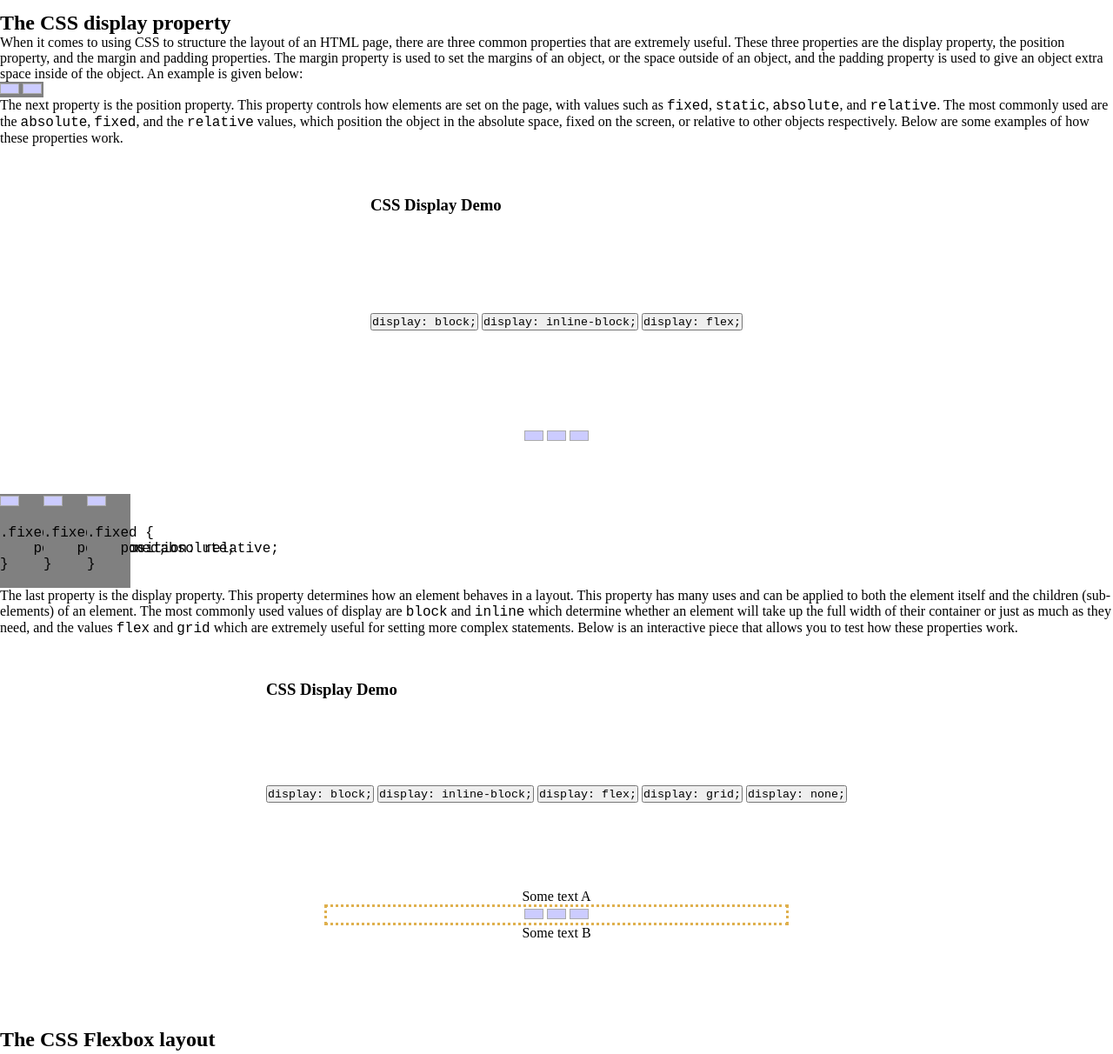
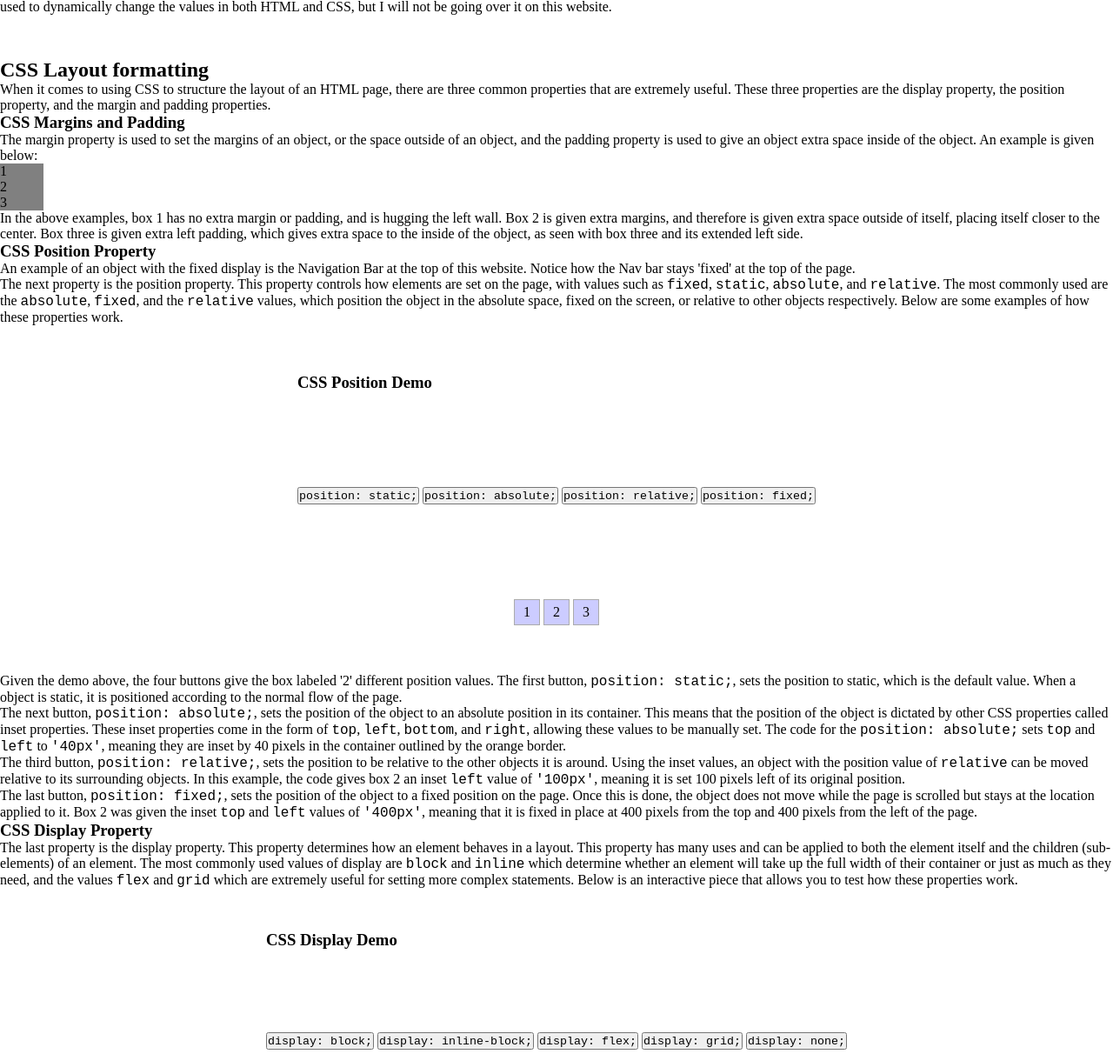
Before and after one commit to eblankenship27/multimodal-project, a plain HTML site: page index.html in a window 1280 px wide. Shown: the part 435-1647 px from the top of the page at 87% size. Drawn offline with Linux system fonts and the light colour scheme.

Commit message:
Added interactive sections

```diff
--- a/index.html
+++ b/index.html
@@ -9,23 +9,26 @@
 <body>
     <header>
         <h1>
-            Using CSS's display property and flexbox to structure a website
+            Using CSS to create a website Layout
         </h1>
         <nav>
             <a href='#Home' >Home</a>
             <a href='#Basics'>Basics</a>
-            <a href='#Display'>Display</a>
-            <a href='#Flex'>Flex</a>
+            <a href='#CSS'>CSS Layout</a>
         </nav>
     </header>
     <section id="Home">
         <article>
-            <p>By: Evan Blankenship</p>
-            <span>Being able to say that you created a website is something that is really cool and interesting.
+            <span class="name">By: Evan Blankenship</span>
+            <br>
+            <br>
+            <p>
+                Being able to say that you created a website is something that is really cool and interesting.
                 Being able to create my own website was something that drew me in and captivated me, which led to me teaching myself web development.
                 However, when I was starring on this journey, I had no clue of where to start and what anything meant.
                 This webpage is not meant to be a guide on how to do everything in web development, or even where to start but it does have some courses and roadmaps attached at the bottom.
-                This webpage is here to show how the CSS display properties work, as it was something that I have continuously had trouble with as I learned on my own.</span>
+                This webpage is here to show how the CSS display properties work, as it was something that I have continuously had trouble with as I learned on my own.
+            </p>
         </article>
     </section>
     <section id="Basics">
@@ -37,11 +40,13 @@
                 Web development uses the combination of HTML, CSS, and JavaScript to create websites, style the websites, and give the websites functionality.
                 The process uses HTML to create the framework of the website, CSS to style and shape the website, and it uses JavaScript to dynamically update and change the website.
             </p>
+            <br>
             <p>
                 HTML stands for HyperText Markup Language, and is used as the structure, or the foundations of the website, placing all the items and building blocks on the page.
                 It uses different tags such as <code>&lt;h1&gt;</code>, <code>&lt;p&gt;</code>, <code>&lt;img&gt;</code>, and <code>&lt;div&gt;</code> to display headers, paragraphs, images, and containers.
                 HTML uses these elements to create the skeleton of the website, but it does not dictate the layout or how the content is displayed at all.
             </p>
+            <br>
             <p>
                 CSS stands for Cascading Style Sheets, and is used to control the design and the layout of the website.
                 CSS can be used to change properties on direct elements of HTML or it can use the ids and the classes from HTML.
@@ -52,66 +57,93 @@
             </p>
         </article>
     </section>
-    <section id="Display">
+    <section id="CSS">
         <article>
-            <h2>The CSS display property</h2>
+            <h2>CSS Layout formatting</h2>
             <p>
                 When it comes to using CSS to structure the layout of an HTML page, there are three common properties that are extremely useful.
                 These three properties are the display property, the position property, and the margin and padding properties.
+            </p>
+        </article>
+        <article>
+            <h3>CSS Margins and Padding</h3>
+            <p>
                 The margin property is used to set the margins of an object, or the space outside of an object, and the padding property is used to give an object extra space inside of the object.
                 An example is given below:
             </p>
-            <div class="container">
-                <div class="box"></div>
-                <div class="box extra-padding"></div>
+            <div class="flex-container">
+                <div class="container">
+                    <div class="square">1</div>
+                </div>
+
+                <div class="container">
+                    <div class="square extra-margin">2</div>
+                </div>
+
+                <div class="container">
+                    <div class="square extra-padding">3</div>
+                </div>
             </div>
+            <p>
+                In the above examples, box 1 has no extra margin or padding, and is hugging the left wall.
+                Box 2 is given extra margins, and therefore is given extra space outside of itself, placing itself closer to the center.
+                Box three is given extra left padding, which gives extra space to the inside of the object, as seen with box three and its extended left side.
+            </p>
+        </article>
+        <article>
+            <h3>CSS Position Property</h3>
+            <aside>
+                <p>
+                    An example of an object with the fixed display is the Navigation Bar at the top of this website.
+                    Notice how the Nav bar stays 'fixed' at the top of the page.
+                </p>
+            </aside>
             <p>
                 The next property is the position property.
                 This property controls how elements are set on the page, with values such as <code>fixed</code>, <code>static</code>, <code>absolute</code>, and <code>relative</code>.
                 The most commonly used are the <code>absolute</code>, <code>fixed</code>, and the <code>relative</code> values, which position the object in the absolute space, fixed on the screen, or relative to other objects respectively.
                 Below are some examples of how these properties work.
             </p>
+
             <div class="demo">
-                <h3>CSS Display Demo</h3>
+                <h3>CSS Position Demo</h3>
                 <div class="choices">
-                    <button type="button" onclick="document.getElementById('position-box').style.position = 'absolute' "><code>display: block;</code></button>
-                    <button type="button" onclick="document.getElementById('position-box').style.position = 'inline-block' "><code>display: inline-block;</code></button>
-                    <button type="button" onclick="document.getElementById('position-box').style.position = 'flex' "><code>display: flex;</code></button>
+                    <button type="button" onclick="positionStatic()"><code>position: static;</code></button>
+                    <button type="button" onclick="positionAbsolute()"><code>position: absolute;</code></button>
+                    <button type="button" onclick="positionRelative()"><code>position: relative;</code></button>
+                    <button type="button" onclick="positionFixed()"><code>position: fixed;</code></button>
                 </div>
                 <div class="output-container">
-                    <div class="output">
-                        <div class="box"></div>
-                        <div id="position-box" class="box"></div>
-                        <div class="box"></div>
+                    <div class="output position-output">
+                        <div class="box">1</div>
+                        <div id="position-box" class="box">2</div>
+                        <div class="box">3</div>
                     </div>
                 </div>
             </div>
-            <div class="positions">
-                <div class="container">
-                    <div class="box fixed"></div>
-                    <pre><code>
-.fixed {
-    position: fixed;
-}
-                    </code></pre>
-                </div>
-                <div class="container">
-                    <div class="box absolute"></div>
-                    <pre><code>
-.fixed {
-    position: absolute;
-}
-                    </code></pre>
-                </div>
-                <div class="container">
-                    <div class="box relative"></div>
-                    <pre><code>
-.fixed {
-    position: relative;
-}
-                    </code></pre>
-                </div>
-            </div>
+            <p>
+                Given the demo above, the four buttons give the box labeled '2' different position values.
+                The first button, <code>position: static;</code>, sets the position to static, which is the default value. When a object is static, it is positioned according to the normal flow of the page.
+            </p>
+            <p>
+                The next button, <code>position: absolute;</code>, sets the position of the object to an absolute position in its container.
+                This means that the position of the object is dictated by other CSS properties called inset properties.
+                These inset properties come in the form of <code>top</code>, <code>left</code>, <code>bottom</code>, and <code>right</code>, allowing these values to be manually set.
+                The code for the <code>position: absolute;</code> sets <code>top</code> and <code>left</code> to <code>'40px'</code>, meaning they are inset by 40 pixels in the container outlined by the orange border.
+            </p>
+            <p>
+                The third button, <code>position: relative;</code>, sets the position to be relative to the other objects it is around.
+                Using the inset values, an object with the position value of <code>relative</code> can be moved relative to its surrounding objects.
+                In this example, the code gives box 2 an inset <code>left</code> value of <code>'100px'</code>, meaning it is set 100 pixels left of its original position.
+            </p>
+            <p>
+                The last button, <code>position: fixed;</code>, sets the position of the object to a fixed position on the page.
+                Once this is done, the object does not move while the page is scrolled but stays at the location applied to it.
+                Box 2 was given the inset <code>top</code> and <code>left</code> values of <code>'400px'</code>, meaning that it is fixed in place at 400 pixels from the top and 400 pixels from the left of the page.
+            </p>
+        </article>
+        <article id="Display">
+            <h3>CSS Display Property</h3>
             <p>
                 The last property is the display property.
                 This property determines how an element behaves in a layout.
@@ -132,23 +164,28 @@
                     <div class="output">
                         Some text A
                         <div id="outline" class="output-outline">
-                            <div id="display-box" class="box"></div>
-                            <div id="display-box" class="box"></div>
-                            <div id="display-box" class="box"></div>
+                            <div id="display-box" class="box">1</div>
+                            <div id="display-box" class="box">2</div>
+                            <div id="display-box" class="box">3</div>
                         </div>
                         Some text B
                     </div>
                 </div>
             </div>
+            <p>
+                Given the demo above, there are 5 different display values that can be applied to the container for the three boxes.
+                When the values are applied, they are not applied to the individual boxes but rather the entire
+            </p>
         </article>
     </section>
-    <section id="Flex">
+    <section id="Conclusion">
         <article>
-            <h2>The CSS Flexbox layout</h2>
+            <h2>Conclusion</h2>
             <p>
 
             </p>
         </article>
     </section>
+    <script src="script.js"></script>
 </body>
 </html>
--- /dev/null
+++ b/script.js
@@ -0,0 +1,23 @@
+function positionAbsolute() {
+    document.getElementById('position-box').style.position = 'absolute'
+    document.getElementById('position-box').style.top = "40px";
+    document.getElementById('position-box').style.left = "40px";
+}
+
+function positionRelative() {
+    document.getElementById('position-box').style.position = 'relative'
+    document.getElementById('position-box').style.top = "0";
+    document.getElementById('position-box').style.left = "100px";
+}
+
+function positionStatic() {
+    document.getElementById('position-box').style.position = 'static'
+    document.getElementById('position-box').style.top = "0";
+    document.getElementById('position-box').style.left = "0";
+}
+
+function positionFixed() {
+    document.getElementById('position-box').style.position = 'fixed'
+    document.getElementById('position-box').style.top = "400px";
+    document.getElementById('position-box').style.left = "400px";
+}
```
